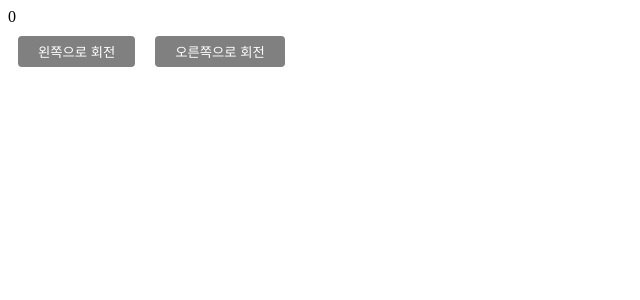
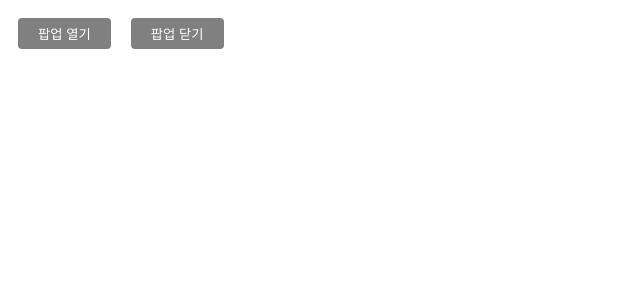
Before and after one commit to Minminjamin/ablearn-react-class, a React (Create React App) app: page / in a window 1280 px wide. Shown: the top 300 px of the page, without its empty margins (0-640 px from the left). Built offline with nearby package versions, Linux system fonts and the light colour scheme.

Commit message:
faeture : popup 기능 구현

```diff
--- a/src/App.js
+++ b/src/App.js
@@ -1,25 +1,15 @@
 import { useState } from "react";
+import PopUp from "./components/PopUp";
 import "./style.scss";
 
 function App() {
-  const [dgree, setDgree] = useState(0);
+  const [isOpen, setIsOpen] = useState(false);
+
   return (
     <>
-      <article style={{ transform: `rotate(${dgree}deg)` }}>{dgree}</article>
-      <button
-        onClick={() => {
-          setDgree(dgree - 45);
-        }}
-      >
-        왼쪽으로 회전
-      </button>
-      <button
-        onClick={() => {
-          setDgree(dgree + 45);
-        }}
-      >
-        오른쪽으로 회전
-      </button>
+      <button onClick={() => setIsOpen(true)}>팝업 열기</button>
+      <button onClick={() => setIsOpen(false)}>팝업 닫기</button>
+      {isOpen && <PopUp />}
     </>
   );
 }
--- a/src/components/PopUp.jsx
+++ b/src/components/PopUp.jsx
@@ -1,4 +1,5 @@
 import React from "react";
+import "../style.scss";
 
 const PopUp = () => {
   return <aside>PopUp</aside>;
```
